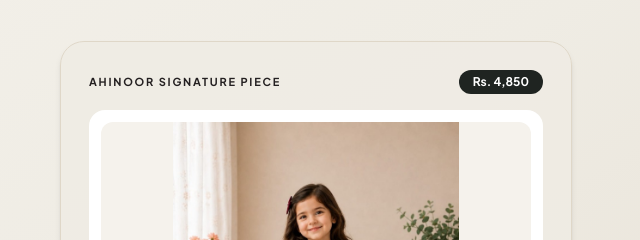
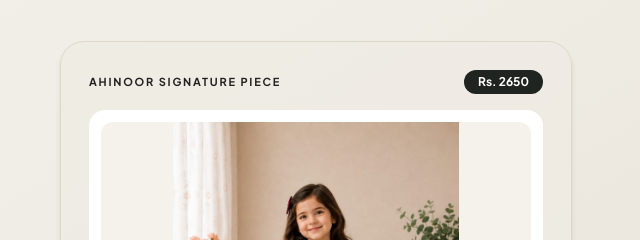
Before and after one commit to alinawaz03/ahinoor-website, a plain HTML site: page index.html in a window 1280 px wide. Shown: the part 161-401 px from the top of the page, 640-1280 px from the left. Drawn offline with nearby package versions, Linux system fonts and the light colour scheme; a web font is replaced by a local one.

Commit message:
Update index.html

```diff
--- a/index.html
+++ b/index.html
@@ -450,7 +450,7 @@
           <div class="float-card bg-[#EFECE4]/90 border border-[#DFD7C8] rounded-3xl p-4 sm:p-7 shadow-md max-w-lg mx-auto">
             <div class="flex items-center justify-between mb-3 sm:mb-4">
               <span class="text-[10px] sm:text-[11px] font-bold tracking-[0.16em] uppercase text-brand-charcoal">AHINOOR SIGNATURE PIECE</span>
-              <span class="bg-[#1F2421] text-white text-xs font-bold px-3.5 py-1 rounded-full">Rs. 4,850</span>
+              <span class="bg-[#1F2421] text-white text-xs font-bold px-3.5 py-1 rounded-full">Rs. 2650</span>
             </div>
 
             <div onclick="openProductModal(4)" class="bg-white rounded-2xl p-2.5 sm:p-3 shadow-xs cursor-pointer overflow-hidden">
```
